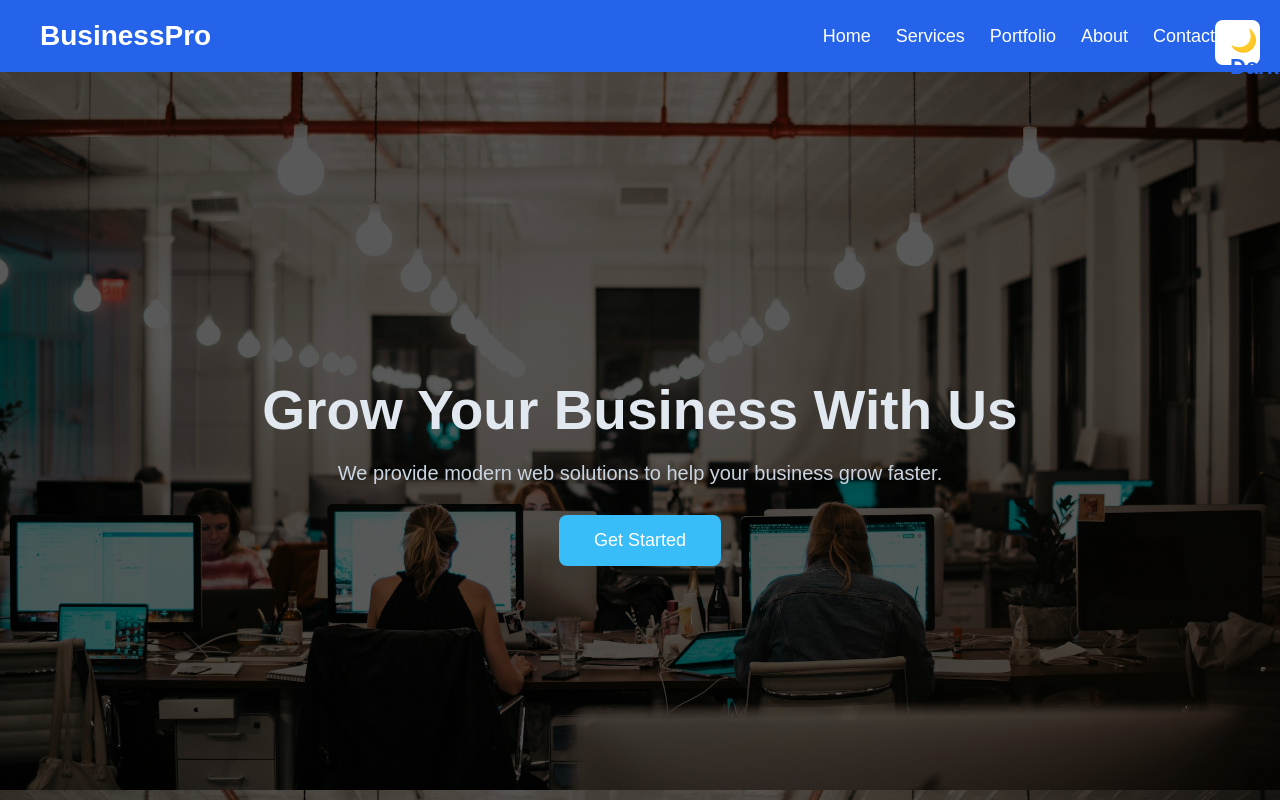
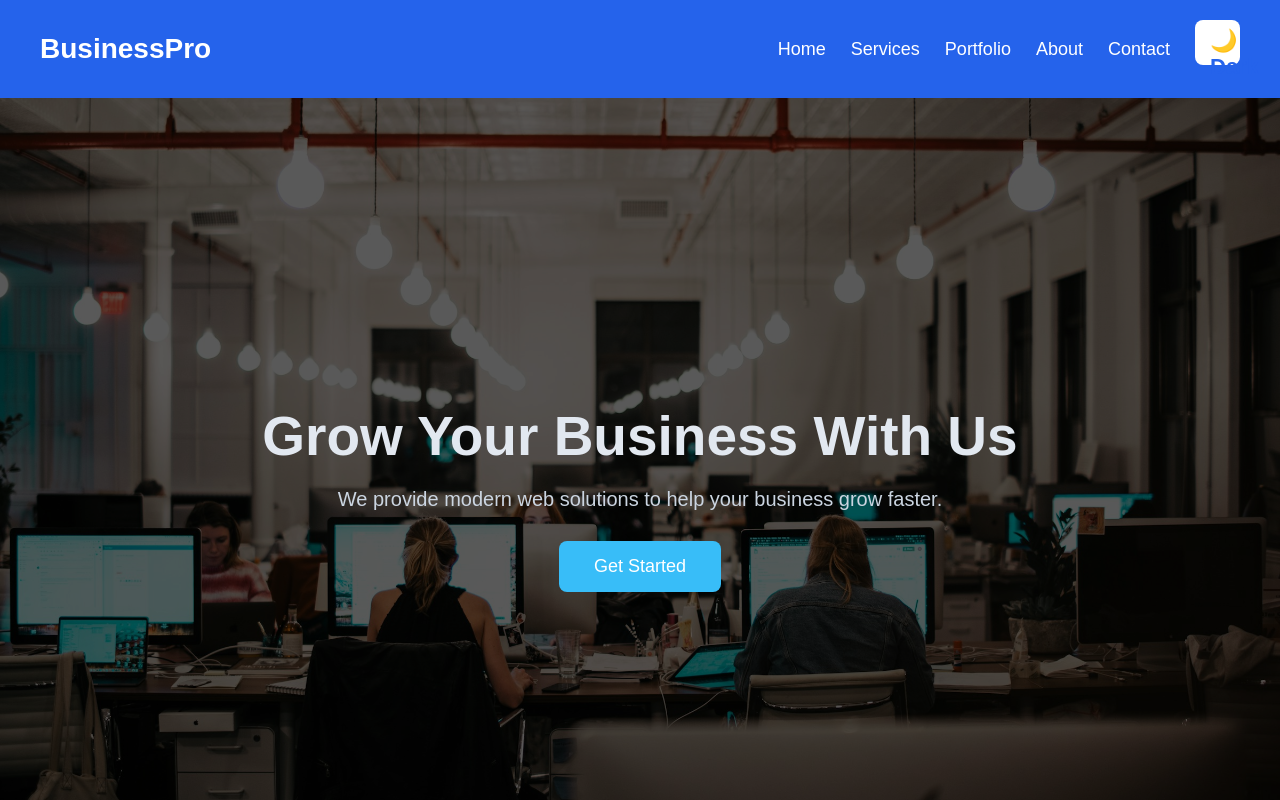
Before and after one commit to anjumpatel725-boop/business-website, a React (Vite) app: page / in a window 1280 px wide. Shown: the top 800 px of the page. Built offline with nearby package versions, Linux system fonts and the light colour scheme.

Commit message:
fix base path

```diff
--- a/src/styles/global.css
+++ b/src/styles/global.css
@@ -1,18 +1,23 @@
 * {
-    margin: 0;
-    padding: 0;
-    box-sizing: border-box;
+
+    margin:0;
+    padding:0;
+    box-sizing:border-box;
+
 }
 
 
 html {
-    scroll-behavior: smooth;
+
+    scroll-behavior:smooth;
+
 }
+
 
 
 body {
 
-    font-family: Arial, sans-serif;
+    font-family:Arial, sans-serif;
 
     min-height:100vh;
 
@@ -36,10 +41,26 @@ body {
 
     color:white;
 
+    transition:0.5s;
+
 }
 
 
-/* All pages transparent */
+
+/* Dark Mode */
+
+body.dark-mode {
+
+
+    background:#020617;
+
+    color:white;
+
+}
+
+
+
+/* All Sections */
 
 section {
 
@@ -48,11 +69,14 @@ section {
 }
 
 
-/* Content cards */
+
+/* Cards */
+
 
 .card,
 .service-card,
 .project-card {
+
 
     background:rgba(255,255,255,0.12);
 
@@ -62,42 +86,45 @@ section {
 
     padding:20px;
 
-}
-/* LIGHT MODE */
-
-.app {
-
-    min-height:100vh;
-
-    transition:0.5s;
+    transition:0.3s;
 
 }
 
 
 
-/* DARK MODE */
+/* Dark mode cards */
 
-.app.dark {
 
-    background:#020617;
+body.dark-mode .card,
+body.dark-mode .service-card,
+body.dark-mode .project-card {
+
+
+    background:rgba(0,0,0,0.45);
+
+    border:1px solid rgba(255,255,255,0.2);
 
 }
 
 
 
-/* All text */
+/* Text */
 
-.app.dark h1,
-.app.dark h2,
-.app.dark h3 {
+
+body.dark-mode h1,
+body.dark-mode h2,
+body.dark-mode h3 {
+
 
     color:white;
 
 }
 
 
-.app.dark p,
-.app.dark span {
+
+body.dark-mode p,
+body.dark-mode span {
+
 
     color:#cbd5e1;
 
@@ -105,26 +132,11 @@ section {
 
 
 
-/* Cards */
-
-.app.dark .card,
-.app.dark .project-card,
-.app.dark .member {
+/* Contact Form */
 
 
-    background:rgba(0,0,0,0.45);
+body.dark-mode .contact-form {
 
-    border:1px solid rgba(255,255,255,0.2);
-
-    color:white;
-
-}
-
-
-
-/* Contact form */
-
-.app.dark .contact-form {
 
     background:rgba(0,0,0,0.45);
 
@@ -134,8 +146,10 @@ section {
 
 /* Inputs */
 
-.app.dark input,
-.app.dark textarea {
+
+body.dark-mode input,
+body.dark-mode textarea {
+
 
     background:#1e293b;
 
@@ -145,15 +159,11 @@ section {
 
 
 
-/* Button */
+/* Theme Button */
+
 
 .theme-btn {
 
-    position:fixed;
-
-    top:20px;
-
-    right:20px;
 
     width:45px;
 
@@ -167,6 +177,4 @@ section {
 
     font-size:22px;
 
-    z-index:1000;
-
 }
--- a/src/styles/variables.css
+++ b/src/styles/variables.css
@@ -0,0 +1,28 @@
+:root {
+
+
+--primary-color:#2563eb;
+
+--secondary-color:#38bdf8;
+
+--text-color:white;
+
+--card-bg:rgba(255,255,255,0.12);
+
+}
+
+
+
+.dark-mode {
+
+
+--primary-color:#0f172a;
+
+--secondary-color:#38bdf8;
+
+--text-color:white;
+
+--card-bg:rgba(0,0,0,0.45);
+
+
+}
```
